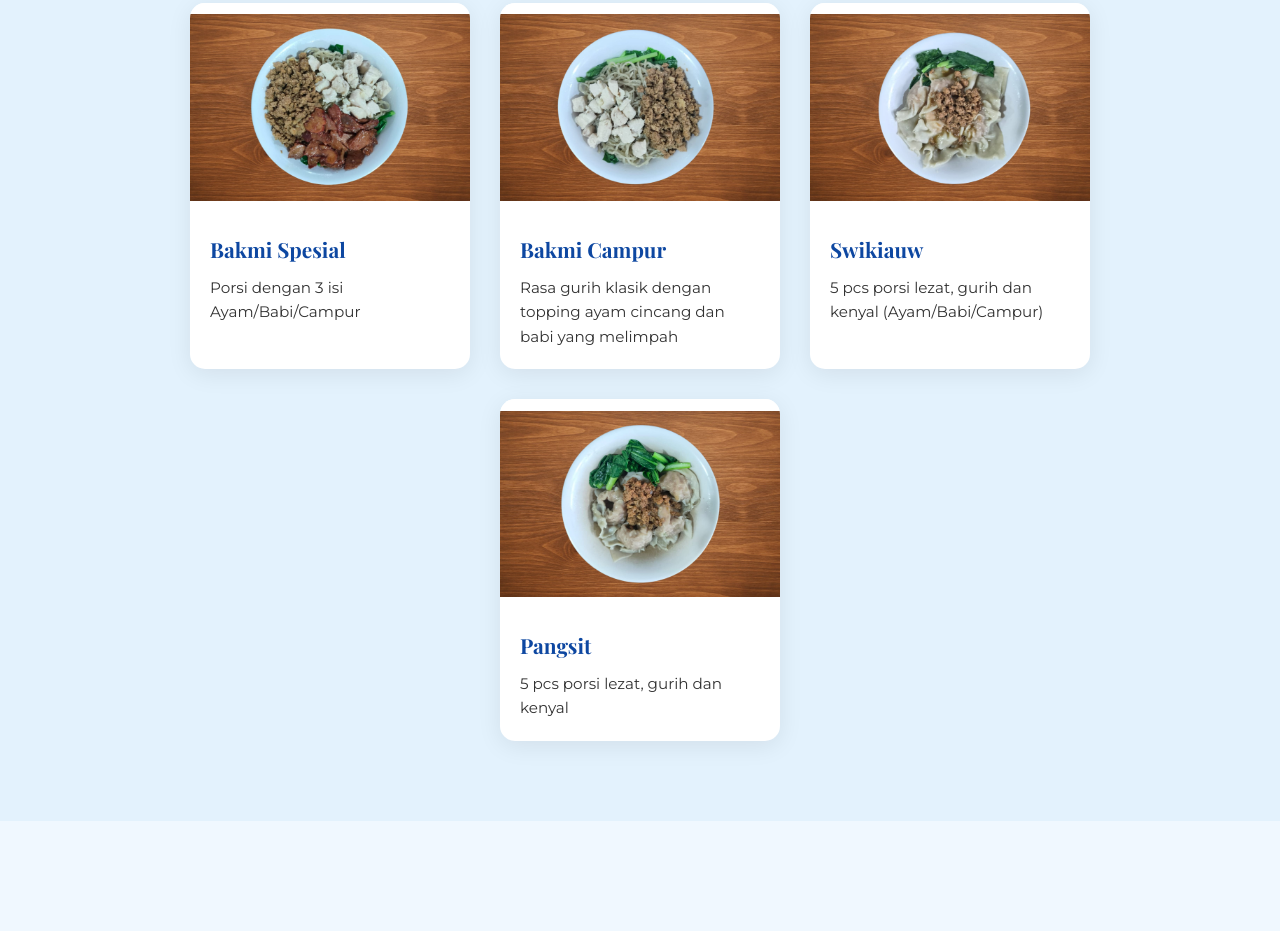
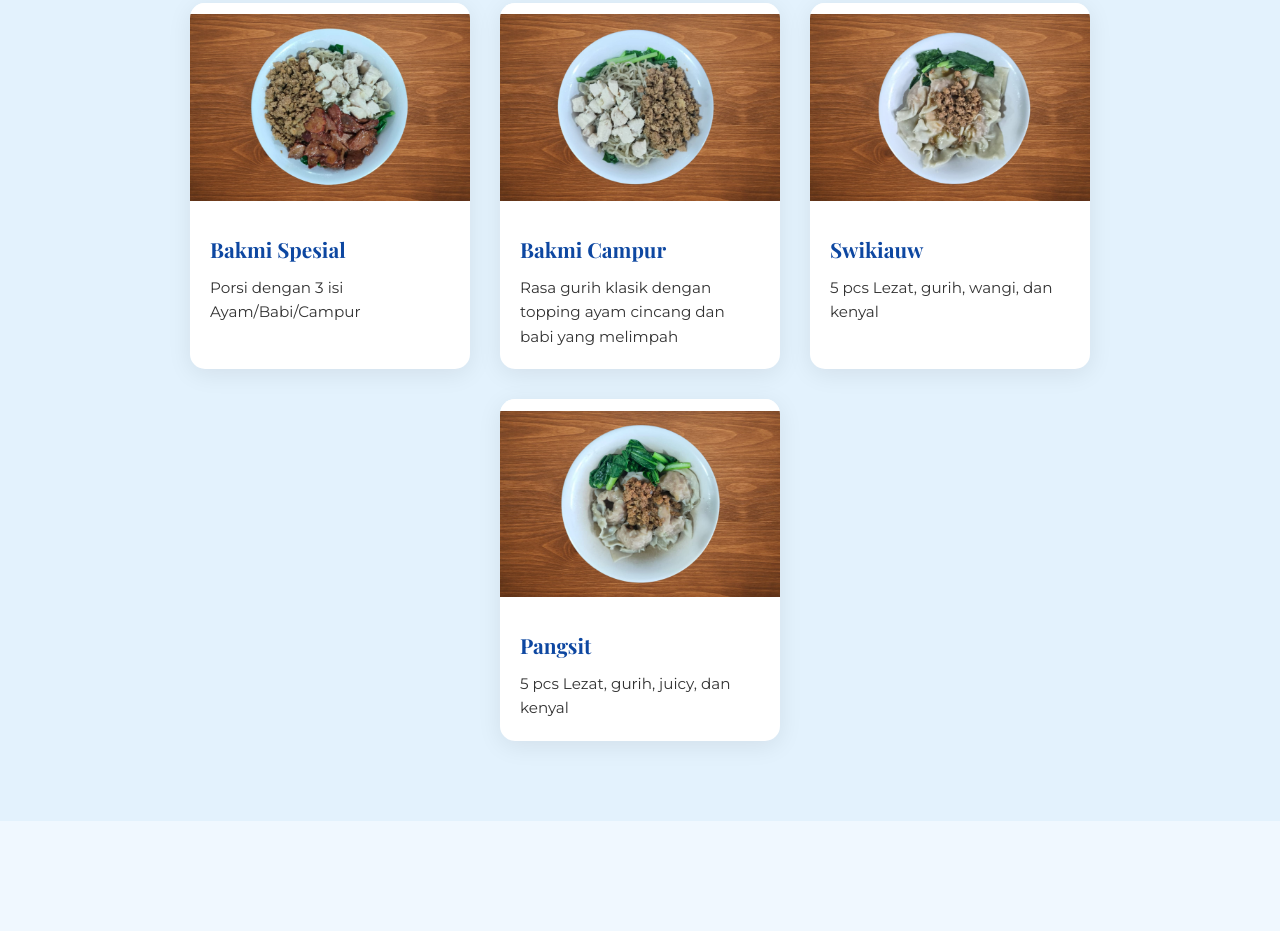
Before and after one commit to christsteph777-ai/bakmimimucarinasayang, a plain HTML site: page index.html in a window 1280 px wide. Shown: the part 1748-2679 px from the top of the page. Drawn offline with nearby package versions, Linux system fonts and the light colour scheme.

Commit message:
Update index.html

```diff
--- a/index.html
+++ b/index.html
@@ -370,14 +370,14 @@ footer {
             <img src="swikiaw.jpg" alt="Swikiauw">
             <div class="menu-card-content">
                 <h3>Swikiauw</h3>
-                <p>5 pcs porsi lezat, gurih dan kenyal (Ayam/Babi/Campur)</p>
+                <p>5 pcs Lezat, gurih, wangi, dan kenyal</p>
             </div>
         </div>
         <div class="menu-card">
             <img src="pangsit.jpg" alt="Pangsit">
             <div class="menu-card-content">
                 <h3>Pangsit</h3>
-                <p>5 pcs porsi lezat, gurih dan kenyal </p>
+                <p>5 pcs Lezat, gurih, juicy, dan kenyal </p>
             </div>
         </div>
     </div>
@@ -434,7 +434,7 @@ footer {
             <h3>Alamat</h3>
             <p>Jl. Angsoka Hijau IV No.17 E6, RT.1/RW.9, Duri Kosambi, Cengkarene, Jakarta Barat, 11750</p>
             <h3>Jam Buka</h3>
-            <p><strong>Setiap Hari, <del>Senin, Selasa</del></strong><br>07:30 - 13:00 WIB</p>
+            <p><strong>Setiap Hari, kecuali Senin, Selasa</strong><br>07:30 - 13:00 WIB</p>
             <h3>Kontak</h3>
             <p>HP / WhatsApp: <a href="https://wa.me/6285939847536">0859 3984 7536</a></p>
             <a href="https://maps.app.goo.gl/FfMGG1eTujTSjhNXA" target="_blank" class="cta-button">Buka di Google Maps</a>
```
